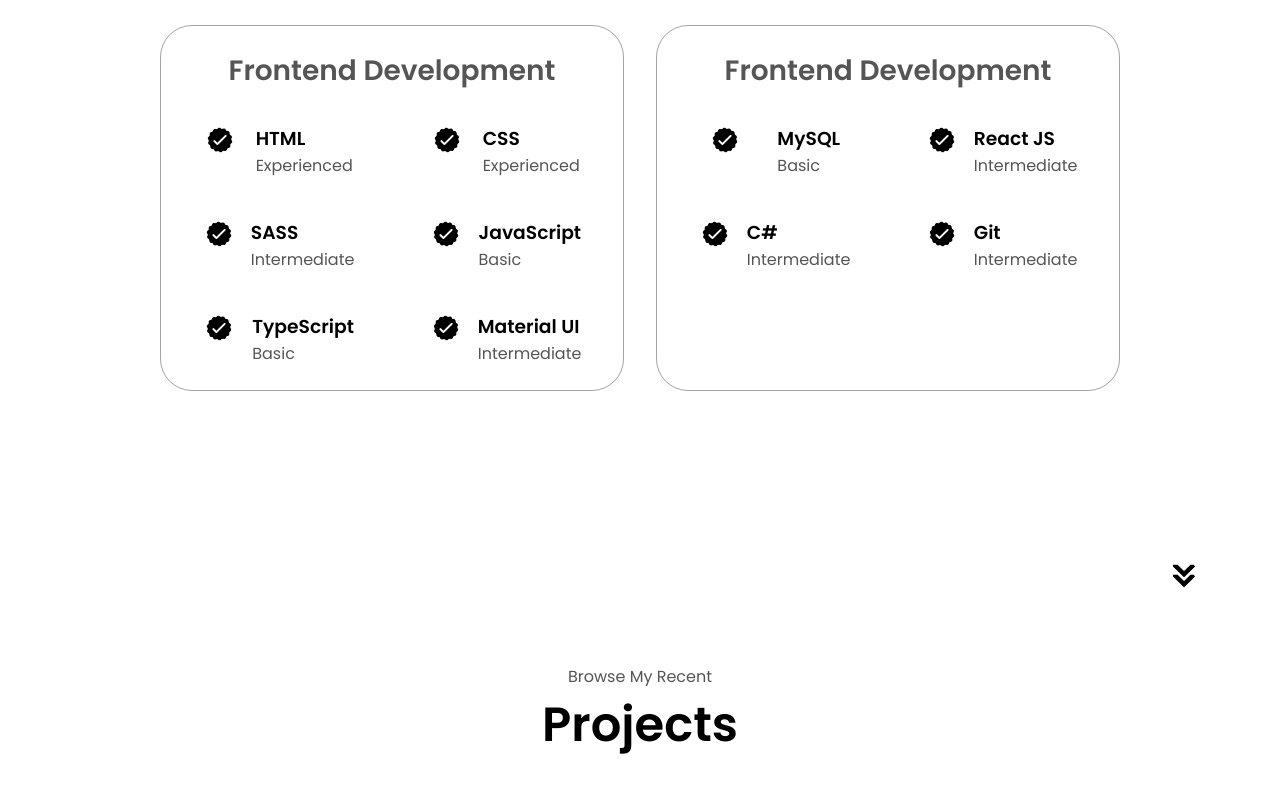
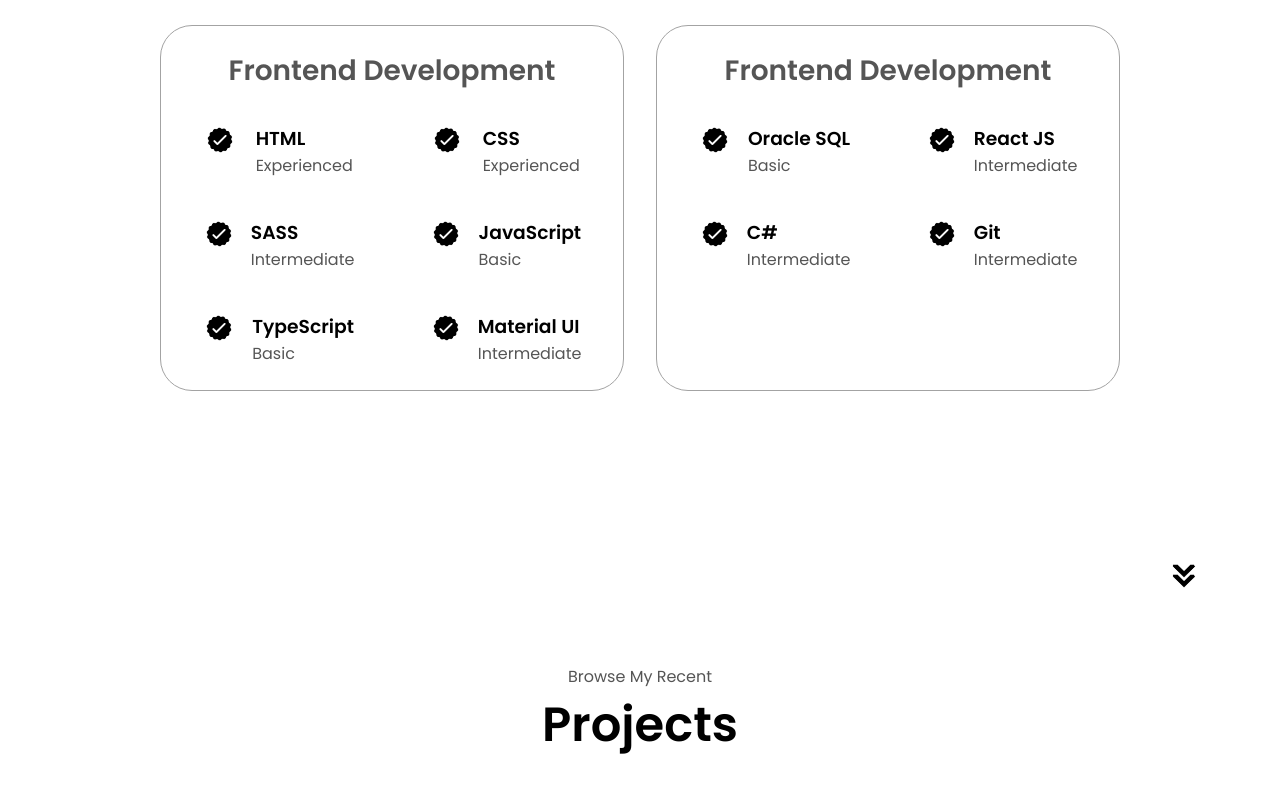
Before and after one commit to sirajahamad79/siraj-portfolio, a plain HTML site: page index.html in a window 1280 px wide. Shown: the part 1800-2590 px from the top of the page. Drawn offline with Linux system fonts and the light colour scheme.

Commit message:
Update index.html

```diff
--- a/index.html
+++ b/index.html
@@ -205,7 +205,7 @@
                   class="icon"
                 />
                 <div>
-                  <h3>MySQL</h3>
+                  <h3>Oracle SQL</h3>
                   <p>Basic</p>
                 </div>
               </article>
```
